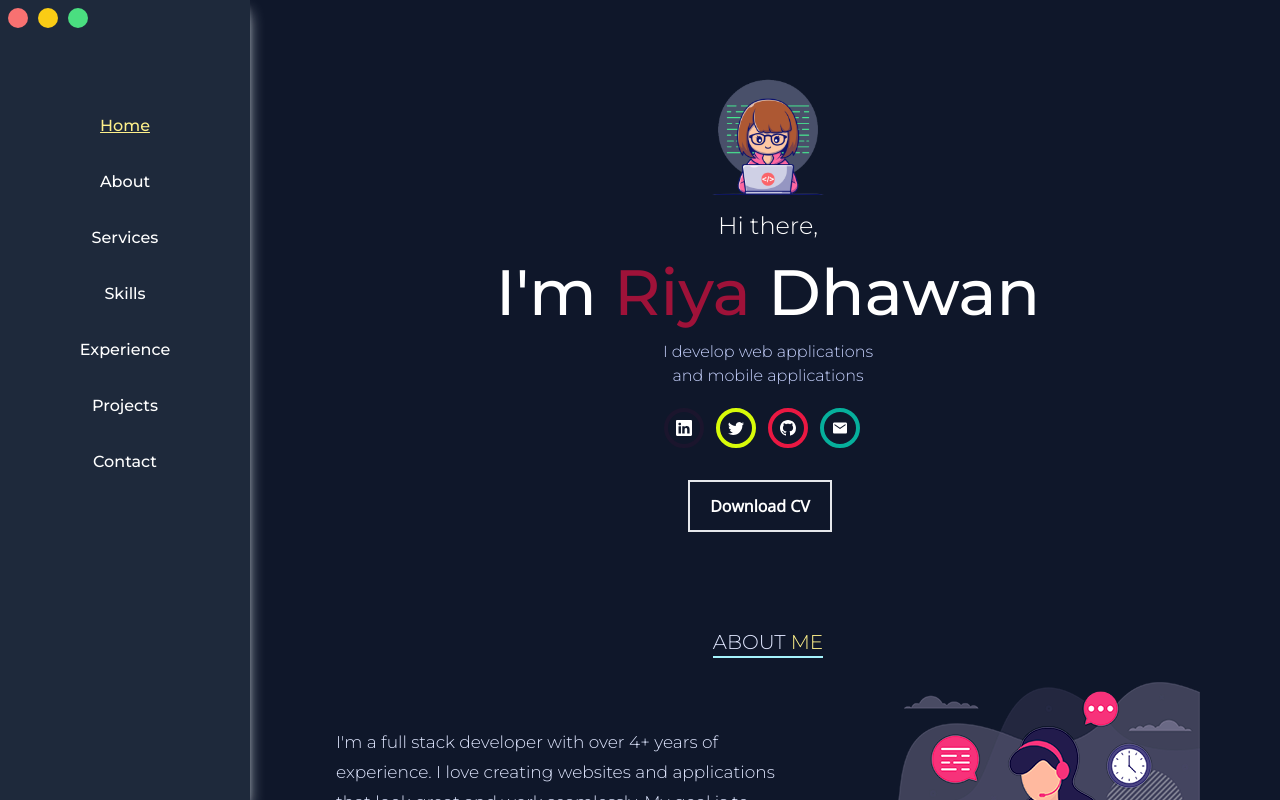
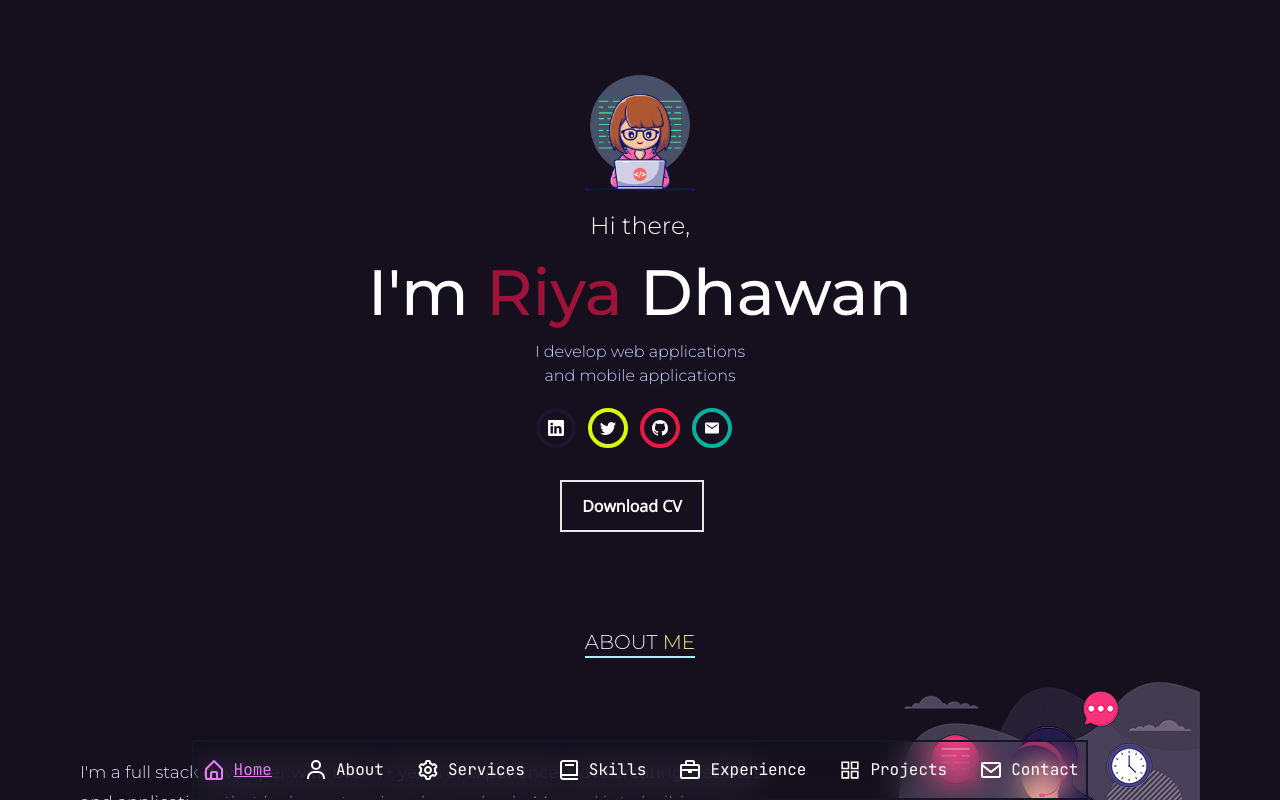
Before and after one commit to Riya267/myportfolio, a React (Create React App) app: page / in a window 1280 px wide. Shown: the top 800 px of the page. Built offline with nearby package versions, Linux system fonts and the light colour scheme.

Commit message:
changed header styling

```diff
--- a/src/App.tsx
+++ b/src/App.tsx
@@ -10,9 +10,9 @@ import Work from './components/Work'
 
 function App(): JSX.Element {
   return (
-    <div className={`flex flex-row justify-end bg-slate-900 text-white`}>
+    <div className={`flex flex-row justify-end bg-fuchsia-950 text-white`}>
       <Header />
-      <section className='w-[90%] lg:w-[80%] h-full lg:px-6'>
+      <section className='w-full h-full lg:px-6'>
         <main id="home">
           <Home />
           <About />
--- a/src/components/Header.tsx
+++ b/src/components/Header.tsx
@@ -1,8 +1,7 @@
-/* eslint-disable */
-import React, { useEffect, useRef, useState } from 'react';
+import React, { useEffect, useState } from 'react';
 import { HashLink } from 'react-router-hash-link';
-import { BiMenuAltLeft } from 'react-icons/bi';
-import { AiOutlineClose } from 'react-icons/ai';
+import { BiMenuAltLeft, BiHomeAlt, BiUser, BiBriefcase, BiBook, BiCog, BiEnvelope } from 'react-icons/bi';
+import { AiOutlineClose, AiOutlineAppstore } from 'react-icons/ai';
 import { useLocation } from 'react-router-dom';
 
 interface NavItemProps {
@@ -10,32 +9,30 @@ interface NavItemProps {
   to: string;
   children: React.ReactNode;
   onClick: () => void;
+  icon: React.ReactNode;
 }
 
 const Header: React.FC = () => {
   const location = useLocation();
   const [activeLink, setActiveLink] = useState<string>(`${location.hash}`);
-  const [openMenu, setOpenMenu] = useState<boolean>(false);
-  const NavItem: React.FC<NavItemProps> = ({ active, to, children, onClick }) => (
-    <li className={`nav-item ${active ? 'active' : ''} p-4`}>
+  const [isMobile, setIsMobile] = useState<boolean>(window.innerWidth < 768);
+
+  const NavItem: React.FC<NavItemProps> = ({ active, to, children, onClick, icon }) => (
+    <li className={`nav-item ${active ? 'active' : ''} px-4 py-2`}>
       <HashLink
         to={`#${to}`}
         onClick={onClick}
         smooth
-        className={`nav-link ${active ? 'text-yellow-200 underline' : 'text-white'}`}
+        className={`nav-link ${active ? 'text-fuchsia-400 underline' : 'text-white'} flex hover:text-fuchsia-400`}
       >
-        {children}
+        {icon}
+        <span className={`ml-2 hidden lg:inline`}>{children}</span>
       </HashLink>
     </li>
   );
 
   const onUpdateActiveLink = (value: string): void => {
     setActiveLink(value);
-    setOpenMenu(false); // Close menu on navigation click
-  };
-
-  const toggleMenu = (): void => {
-    setOpenMenu(!openMenu);
   };
 
   const handleActiveLinkOnScroll = (): void => {
@@ -55,35 +52,31 @@ const Header: React.FC = () => {
 
   useEffect(() => {
     const handleScroll = (): void => {
-      setOpenMenu(false);
       handleActiveLinkOnScroll();
     };
 
+    const handleResize = (): void => {
+      setIsMobile(window.innerWidth < 768);
+    };
+
     window.addEventListener('scroll', handleScroll);
+    window.addEventListener('resize', handleResize);
 
     return () => {
       window.removeEventListener('scroll', handleScroll);
+      window.removeEventListener('resize', handleResize);
     };
   }, []);
 
   return (
-    <header className={`bg-slate-800 text-white font-montserrat shadow-lg shadow-slate-200 z-10 fixed left-0 top-0 h-full ${openMenu ? 'w-full' : 'w-12'} lg:w-[250px] transition-width duration-300`}>
-      <div className='hidden lg:flex h-[50px] w-[80px] justify-between m-2'>
-        <div className='h-5 w-5 bg-red-400 rounded-full'></div>
-        <div className='h-5 w-5 bg-yellow-400 rounded-full'></div>
-        <div className='h-5 w-5 bg-green-400 rounded-full'></div>
-      </div>
-      <div className='p-2 lg:container text-center lg:flex lg:flex-col lg:mt-8 h-full relative py-2'>
-        <div className="flex lg:justify-between lg:items-center lg:hidden lg:py-4">
-          <button className="text-white text-xl cursor-pointer" onClick={toggleMenu}>
-            {!openMenu ? <BiMenuAltLeft fontSize={40} /> : <AiOutlineClose fontSize={40} />}
-          </button>
-        </div>
-        <ul className={`flex flex-col justify-center items-center lg:block ${openMenu ? 'block' : 'hidden'}`}>
+    <header className={`border-2 border-gray-900 backdrop-blur-lg bg-opacity-15 text-white font-jetBrains z-10 fixed bottom-0 left-1/2 transform -translate-x-1/2 w-full lg:w-[70%] transition-width duration-300`}>
+      <div className='p-2 lg:container text-center flex justify-center h-full relative py-2 '>
+        <ul className={`flex flex-row justify-center items-center flex-wrap lg:flex-nowrap`}>
           <NavItem
             active={activeLink === `#home`}
             to="home"
             onClick={() => onUpdateActiveLink('#home')}
+            icon={<BiHomeAlt size={24} />}
           >
             Home
           </NavItem>
@@ -91,6 +84,7 @@ const Header: React.FC = () => {
             active={activeLink === '#about'}
             to="about"
             onClick={() => onUpdateActiveLink('#about')}
+            icon={<BiUser size={24} />}
           >
             About
           </NavItem>
@@ -98,6 +92,7 @@ const Header: React.FC = () => {
             active={activeLink === '#services'}
             to="services"
             onClick={() => onUpdateActiveLink('#services')}
+            icon={<BiCog size={24} />}
           >
             Services
           </NavItem>
@@ -105,6 +100,7 @@ const Header: React.FC = () => {
             active={activeLink === '#skills'}
             to="skills"
             onClick={() => onUpdateActiveLink('#skills')}
+            icon={<BiBook size={24} />}
           >
             Skills
           </NavItem>
@@ -112,6 +108,7 @@ const Header: React.FC = () => {
             active={activeLink === '#work'}
             to="work"
             onClick={() => onUpdateActiveLink('#work')}
+            icon={<BiBriefcase size={24} />}
           >
             Experience
           </NavItem>
@@ -119,6 +116,7 @@ const Header: React.FC = () => {
             active={activeLink === '#projects'}
             to="projects"
             onClick={() => onUpdateActiveLink('#projects')}
+            icon={<AiOutlineAppstore size={24} />}
           >
             Projects
           </NavItem>
@@ -126,6 +124,7 @@ const Header: React.FC = () => {
             active={activeLink === '#contact'}
             to="contact"
             onClick={() => onUpdateActiveLink('#contact')}
+            icon={<BiEnvelope size={24} />}
           >
             Contact
           </NavItem>
--- a/src/components/Home.tsx
+++ b/src/components/Home.tsx
@@ -79,7 +79,7 @@ const Home: React.FC = () => {
                     className={`mr-3 rounded-full p-2 bg-transparent border-4`}
                     style={{ borderColor: `var(--${link.name})`}}
                 >
-                    <a href={link.url} target="_blank">
+                    <a href={link.url} target="_blank" rel="noreferrer">
                     {link.icon}
                     </a>
                 </li>
--- a/src/index.css
+++ b/src/index.css
@@ -1,6 +1,7 @@
 @import url('https://fonts.googleapis.com/css2?family=Roboto+Slab:wght@200&display=swap');
 @import url('https://fonts.googleapis.com/css2?family=Open+Sans:wght@300&display=swap');
 @import url('https://fonts.googleapis.com/css2?family=Montserrat:wght@300;500&display=swap');
+@import url('https://fonts.googleapis.com/css2?family=JetBrains+Mono:ital,wght@0,100..800;1,100..800&display=swap');
 
 @import 'tailwindcss/base';
 @import 'tailwindcss/components';
@@ -13,3 +14,7 @@ html,body {
     margin: 0px;
     padding: 0px;
 }
+
+.bg-fuchsia-950 {
+  background-color: #150f1e;
+}
--- a/tailwind.config.js
+++ b/tailwind.config.js
@@ -19,6 +19,7 @@ module.exports = {
                 montserrat: ["Montserrat"],
                 robotoSlab: ["Roboto Slab"],
                 openSans: ["Open Sans"],
+                jetBrains: ["JetBrains Mono"],
             },
             fontWeight: {
                 light: 300,
```
Also changed, not shown: .eslintrc.config.js (added), .eslintrc.yml (deleted).
